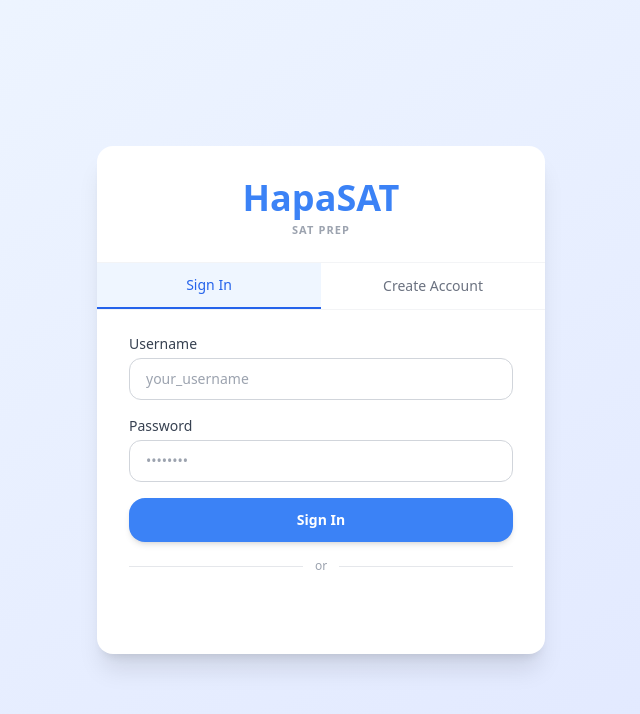
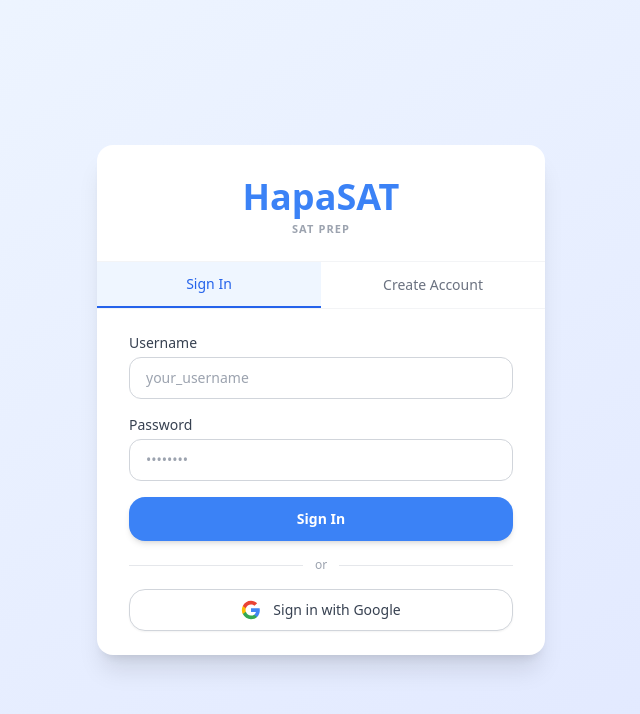
Before and after one commit to TechnicallyBob202/DragonSAT, a Next.js app in the folder frontend/: page / in a window 1280 px wide. Shown: the top 714 px of the page, without its empty margins (319-959 px from the left). Built offline with nearby package versions, Linux system fonts and the light colour scheme; no server answers.

Commit message:
fix google auth

```diff
--- a/frontend/components/LoginPage.tsx
+++ b/frontend/components/LoginPage.tsx
@@ -1,7 +1,7 @@
 'use client';
 
 import React, { useState } from 'react';
-import { GoogleLogin, CredentialResponse } from '@react-oauth/google';
+import { useGoogleLogin } from '@react-oauth/google';
 import { login, register, googleAuth } from '../utils/api';
 
 interface LoginPageProps {
@@ -53,19 +53,21 @@ export function LoginPage({ onLogin }: LoginPageProps) {
     }
   };
 
-  const handleGoogleSuccess = async (credentialResponse: CredentialResponse) => {
-    if (!credentialResponse.credential) return;
+  const googleLogin = useGoogleLogin({
+    onSuccess: async (tokenResponse) => {
       setError('');
       setLoading(true);
       try {
-      const data = await googleAuth(credentialResponse.credential);
+        const data = await googleAuth(tokenResponse.access_token);
         handleAuthSuccess(data);
       } catch (err: any) {
         setError(err?.response?.data?.error || 'Google sign-in failed. Please try again.');
       } finally {
         setLoading(false);
       }
-  };
+    },
+    onError: () => setError('Google sign-in failed. Please try again.'),
+  });
 
   const switchTab = (t: Tab) => {
     setTab(t);
@@ -181,16 +183,15 @@ export function LoginPage({ onLogin }: LoginPageProps) {
                 <span className="text-xs text-gray-400 font-medium">or</span>
                 <div className="flex-1 h-px bg-gray-200" />
               </div>
-              <div className="flex justify-center">
-                <GoogleLogin
-                  onSuccess={handleGoogleSuccess}
-                  onError={() => setError('Google sign-in failed. Please try again.')}
-                  shape="pill"
-                  size="large"
-                  text={tab === 'register' ? 'signup_with' : 'signin_with'}
-                  logo_alignment="center"
-                />
-              </div>
+              <button
+                type="button"
+                onClick={() => googleLogin()}
+                disabled={loading}
+                className="w-full flex items-center justify-center gap-3 py-2.5 px-4 border border-gray-300 rounded-2xl text-sm font-medium text-gray-700 hover:bg-gray-50 disabled:opacity-50 transition-colors bg-white shadow-sm"
+              >
+                <GoogleIcon />
+                {tab === 'register' ? 'Sign up with Google' : 'Sign in with Google'}
+              </button>
             </>
           )}
         </form>
@@ -205,3 +206,14 @@ export function LoginPage({ onLogin }: LoginPageProps) {
     </div>
   );
 }
+
+function GoogleIcon() {
+  return (
+    <svg xmlns="http://www.w3.org/2000/svg" viewBox="0 0 24 24" className="w-5 h-5 flex-shrink-0">
+      <path fill="#4285F4" d="M22.56 12.25c0-.78-.07-1.53-.2-2.25H12v4.26h5.92c-.26 1.37-1.04 2.53-2.21 3.31v2.77h3.57c2.08-1.92 3.28-4.74 3.28-8.09z"/>
+      <path fill="#34A853" d="M12 23c2.97 0 5.46-.98 7.28-2.66l-3.57-2.77c-.98.66-2.23 1.06-3.71 1.06-2.86 0-5.29-1.93-6.16-4.53H2.18v2.84C3.99 20.53 7.7 23 12 23z"/>
+      <path fill="#FBBC05" d="M5.84 14.09c-.22-.66-.35-1.36-.35-2.09s.13-1.43.35-2.09V7.07H2.18C1.43 8.55 1 10.22 1 12s.43 3.45 1.18 4.93l2.85-2.22.81-.62z"/>
+      <path fill="#EA4335" d="M12 5.38c1.62 0 3.06.56 4.21 1.64l3.15-3.15C17.45 2.09 14.97 1 12 1 7.7 1 3.99 3.47 2.18 7.07l3.66 2.84c.87-2.6 3.3-4.53 6.16-4.53z"/>
+    </svg>
+  );
+}
--- a/frontend/components/SettingsView.tsx
+++ b/frontend/components/SettingsView.tsx
@@ -1,7 +1,7 @@
 'use client';
 
 import React, { useState, useEffect } from 'react';
-import { GoogleLogin, CredentialResponse } from '@react-oauth/google';
+import { useGoogleLogin } from '@react-oauth/google';
 import { useProgressStore } from '../hooks/useProgressStore';
 import { useSettingsStore, type Theme, type FontSize } from '../hooks/useSettingsStore';
 import { changePassword, getMe, linkGoogle } from '../utils/api';
@@ -293,19 +293,21 @@ function LinkGoogleSection() {
       .catch(() => setGoogleLinked(false));
   }, []);
 
-  const handleLinkSuccess = async (credentialResponse: CredentialResponse) => {
-    if (!credentialResponse.credential) return;
+  const googleLogin = useGoogleLogin({
+    onSuccess: async (tokenResponse) => {
       setError('');
       setSuccess('');
       try {
-      const data = await linkGoogle(credentialResponse.credential);
+        const data = await linkGoogle(tokenResponse.access_token);
         setGoogleLinked(true);
         setLinkedEmail(data.email ?? null);
         setSuccess('Google account linked successfully!');
       } catch (err: any) {
         setError(err?.response?.data?.error || 'Linking failed. Please try again.');
       }
-  };
+    },
+    onError: () => setError('Google sign-in failed. Please try again.'),
+  });
 
   if (googleLinked === null) return null; // still loading
 
@@ -326,18 +328,26 @@ function LinkGoogleSection() {
       {error && <p className="text-sm text-red-600 dark:text-red-400">{error}</p>}
       {success && <p className="text-sm text-green-600 dark:text-green-400">{success}</p>}
       {!googleLinked && (
-        <div className="flex justify-start">
-          <GoogleLogin
-            onSuccess={handleLinkSuccess}
-            onError={() => setError('Google sign-in failed. Please try again.')}
-            shape="pill"
-            size="medium"
-            text="signin_with"
-            logo_alignment="center"
-          />
-        </div>
+        <button
+          onClick={() => googleLogin()}
+          className="flex items-center gap-2 px-4 py-2 border border-gray-300 dark:border-gray-600 rounded-2xl text-sm font-medium text-gray-700 dark:text-gray-200 hover:bg-white dark:hover:bg-gray-600 transition-colors bg-transparent shadow-sm"
+        >
+          <GoogleIcon />
+          Link Google Account
+        </button>
       )}
     </div>
+  );
+}
+
+function GoogleIcon() {
+  return (
+    <svg xmlns="http://www.w3.org/2000/svg" viewBox="0 0 24 24" className="w-4 h-4 flex-shrink-0">
+      <path fill="#4285F4" d="M22.56 12.25c0-.78-.07-1.53-.2-2.25H12v4.26h5.92c-.26 1.37-1.04 2.53-2.21 3.31v2.77h3.57c2.08-1.92 3.28-4.74 3.28-8.09z"/>
+      <path fill="#34A853" d="M12 23c2.97 0 5.46-.98 7.28-2.66l-3.57-2.77c-.98.66-2.23 1.06-3.71 1.06-2.86 0-5.29-1.93-6.16-4.53H2.18v2.84C3.99 20.53 7.7 23 12 23z"/>
+      <path fill="#FBBC05" d="M5.84 14.09c-.22-.66-.35-1.36-.35-2.09s.13-1.43.35-2.09V7.07H2.18C1.43 8.55 1 10.22 1 12s.43 3.45 1.18 4.93l2.85-2.22.81-.62z"/>
+      <path fill="#EA4335" d="M12 5.38c1.62 0 3.06.56 4.21 1.64l3.15-3.15C17.45 2.09 14.97 1 12 1 7.7 1 3.99 3.47 2.18 7.07l3.66 2.84c.87-2.6 3.3-4.53 6.16-4.53z"/>
+    </svg>
   );
 }
 
--- a/frontend/utils/api.ts
+++ b/frontend/utils/api.ts
@@ -31,8 +31,8 @@ export async function login(username: string, password: string) {
   return response.data;
 }
 
-export async function googleAuth(credential: string) {
-  const response = await apiClient.post('/auth/google', { credential });
+export async function googleAuth(accessToken: string) {
+  const response = await apiClient.post('/auth/google', { accessToken });
   return response.data;
 }
 
@@ -41,8 +41,8 @@ export async function getMe() {
   return response.data;
 }
 
-export async function linkGoogle(credential: string) {
-  const response = await apiClient.post('/auth/link-google', { credential });
+export async function linkGoogle(accessToken: string) {
+  const response = await apiClient.post('/auth/link-google', { accessToken });
   return response.data;
 }
 
```
Also changed, not shown: 1 other file (tests, documents, lock files or other folders). Lines whose indentation alone changed are shown as unchanged.
